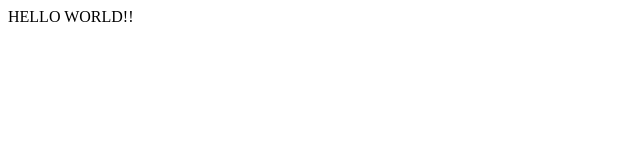
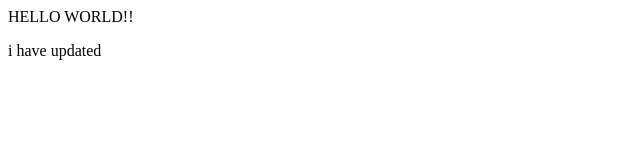
Before and after one commit to tmoepya/test, a plain HTML site: page index.html in a window 1280 px wide. Shown: the full height of the page, 0-640 px from the left. Drawn offline with Linux system fonts and the light colour scheme.

Commit message:
added a p tag

```diff
--- a/index.html
+++ b/index.html
@@ -4,5 +4,6 @@
 </head>
 <body>
 <div>HELLO WORLD!!</div>
+<p>i have updated</p>
 </body>
 </html>
```
